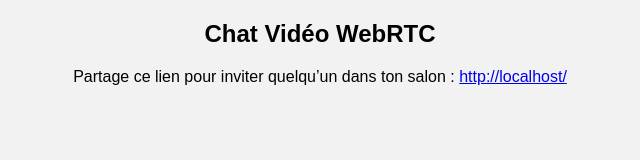
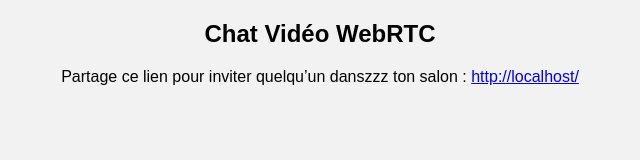
Before and after one commit to cncrmhx-cyber/database, a website: page public/index.html in a window 1280 px wide. Shown: the whole page, without its empty margins (320-960 px from the left). Drawn offline with nearby package versions, Linux system fonts and the light colour scheme.

Commit message:
Update index.html

```diff
--- a/public/index.html
+++ b/public/index.html
@@ -13,7 +13,7 @@
 <body>
 <h2>Chat Vidéo WebRTC</h2>
 <p>
-  Partage ce lien pour inviter quelqu’un dans ton salon :
+  Partage ce lien pour inviter quelqu’un danszzz ton salon :
   <a id="room-link" href="#" target="_blank"></a>
 </p>
 
```
